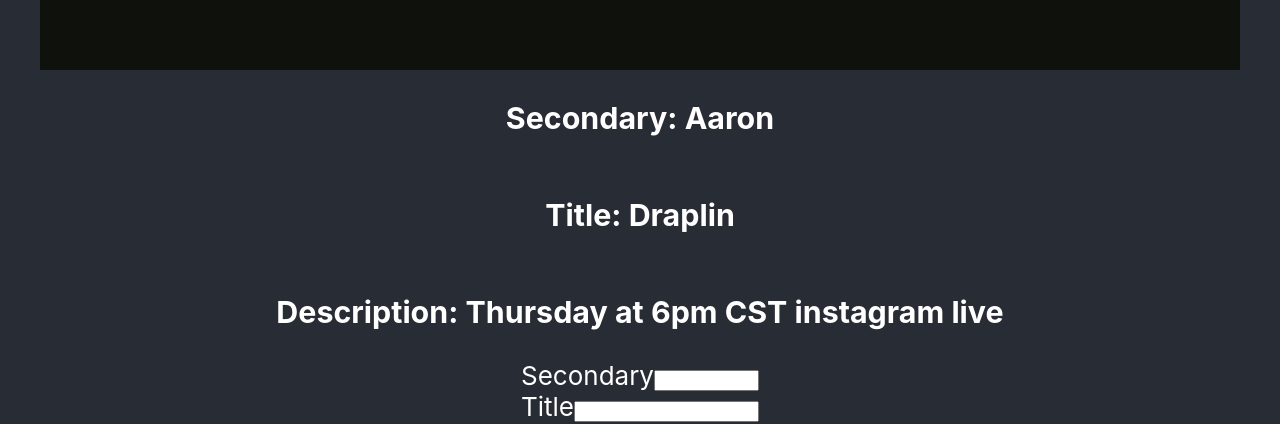
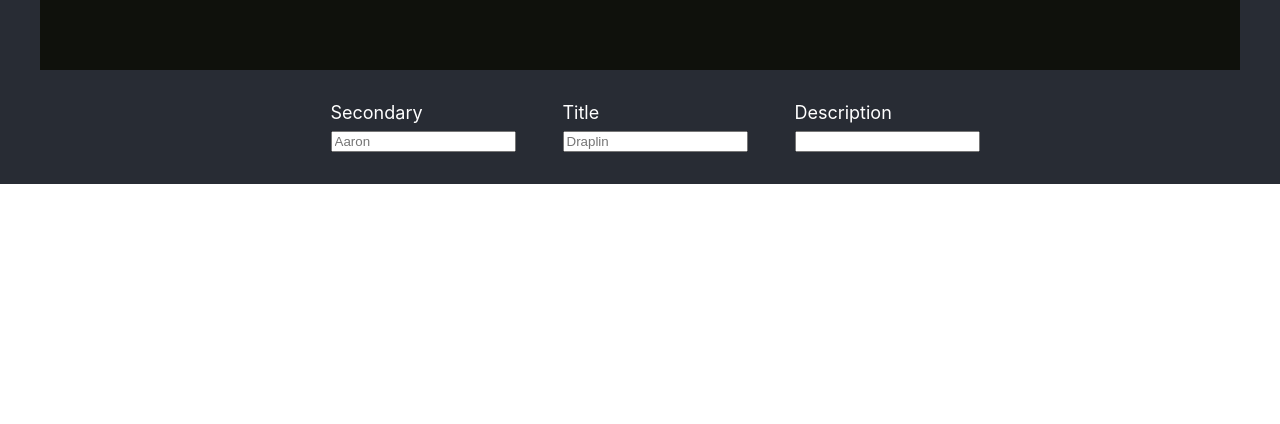
Before and after one commit to rttnbrgr/lbs-testimonials, a React (Create React App) app: page / in a window 1280 px wide. Shown: the part 1130-1554 px from the top of the page. After the commit the page ends 1314 px from the top, so only its background shows below. Built offline with nearby package versions, Linux system fonts and the light colour scheme.

Commit message:
cleanup inputs

```diff
--- a/src/App.js
+++ b/src/App.js
@@ -85,9 +85,7 @@
           description={useDescription}
         />
         {/* <CardForm /> */}
-        <h3>Secondary: {useSecondary}</h3>
-        <h3>Title: {useTitle}</h3>
-        <h3>Description: {useDescription}</h3>
+        <div className="input-row">
           <div>
             <label for="secondary">Secondary</label>
             <input
@@ -96,8 +94,9 @@
               name="secondary"
               required
               minlength="4"
-            maxlength="8"
-            size="10"
+              // maxlength="8"
+              // size="10"
+              placeholder={defaultCardState.secondary}
               onChange={(e) => {
                 console.log("event.target", e.name);
                 console.log("event.target", e.target);
@@ -112,6 +111,7 @@
               type="text"
               id="title"
               name="title"
+              placeholder={defaultCardState.title}
               onChange={(e) => setTitle(e.target.value)}
             />
           </div>
@@ -124,6 +124,7 @@
               onChange={(e) => setDescription(e.target.value)}
             />
           </div>
+        </div>
       </header>
     </div>
   );
```
Lines whose indentation alone changed are shown as unchanged.
